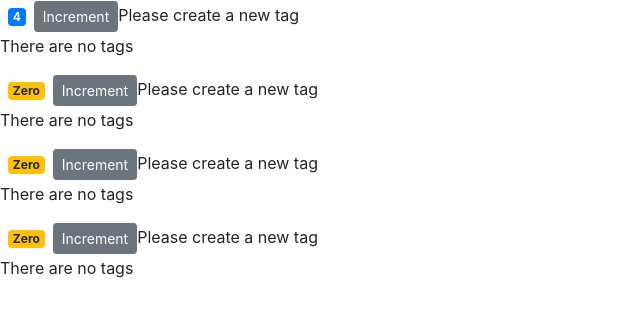
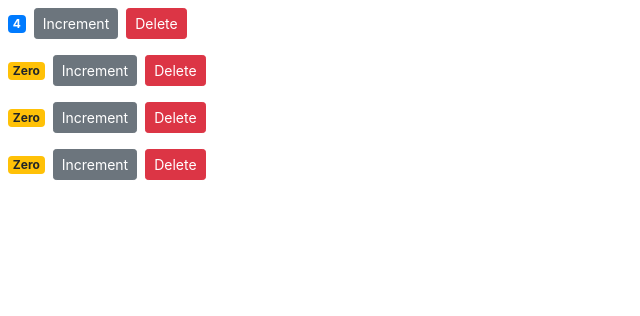
Before and after one commit to Silviardp/counter-app, a React (Create React App) app: page / in a window 1280 px wide. Shown: the top 316 px of the page, without its empty margins (0-640 px from the left). Built offline with nearby package versions, Linux system fonts and the light colour scheme.

Commit message:
add delete method

```diff
--- a/src/components/counter.jsx
+++ b/src/components/counter.jsx
@@ -40,8 +40,14 @@
         >
           Increment
         </button>
-        {this.state.tags.length === 0 && "Please create a new tag"}
-        {this.renderTags()}
+        {/* {this.state.tags.length === 0 && "Please create a new tag"}
+        {this.renderTags()} */}
+        <button
+          onClick={this.props.onDelete}
+          className="btn btn-danger btn-sm m-2"
+        >
+          Delete
+        </button>
       </div>
     );
   }
--- a/src/components/counters.jsx
+++ b/src/components/counters.jsx
@@ -11,11 +11,20 @@
     ],
   };
 
+  handleDelete = () => {
+    console.log("Event Handler called");
+  };
+
   render() {
     return (
       <div>
         {this.state.counters.map((counter) => (
-          <Counter key={counter.id} value={counter.value} />
+          <Counter
+            key={counter.id}
+            onDelete={this.handleDelete}
+            value={counter.value}
+            id={counter.id}
+          />
         ))}
       </div>
     );
```
